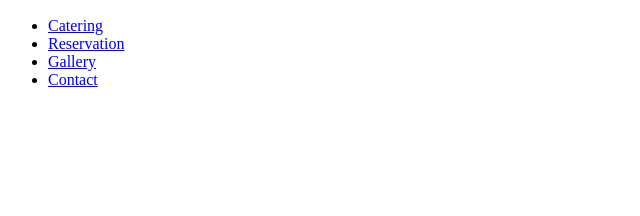
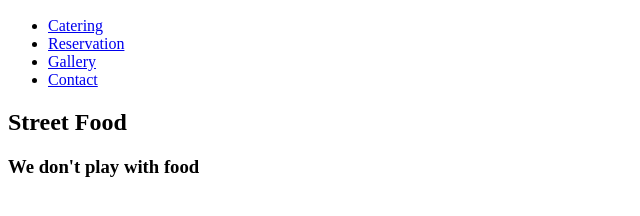
Before and after one commit to ClintonOliera/street-food, a plain HTML site: page index.html in a window 1280 px wide. Shown: the part 208-424 px from the top of the page, without its empty margins (0-640 px from the left). Drawn offline with Linux system fonts and the light colour scheme.

Commit message:
added h1&h3 in to the home section

```diff
--- a/index.html
+++ b/index.html
@@ -53,6 +53,21 @@
                 </div>
             </div>
         </header>
+
+
+        <section id="Home" class="h-100">
+            <div class="hero h-100">
+                <div>
+                    <h1>
+                        <span>Street</span> Food
+                    </h1>
+                    <h3>
+                        We don't play with food
+                    </h3>
+                </div>
+            </div>
+        </section>
+
     </div>
 </body>
 </html>
```
